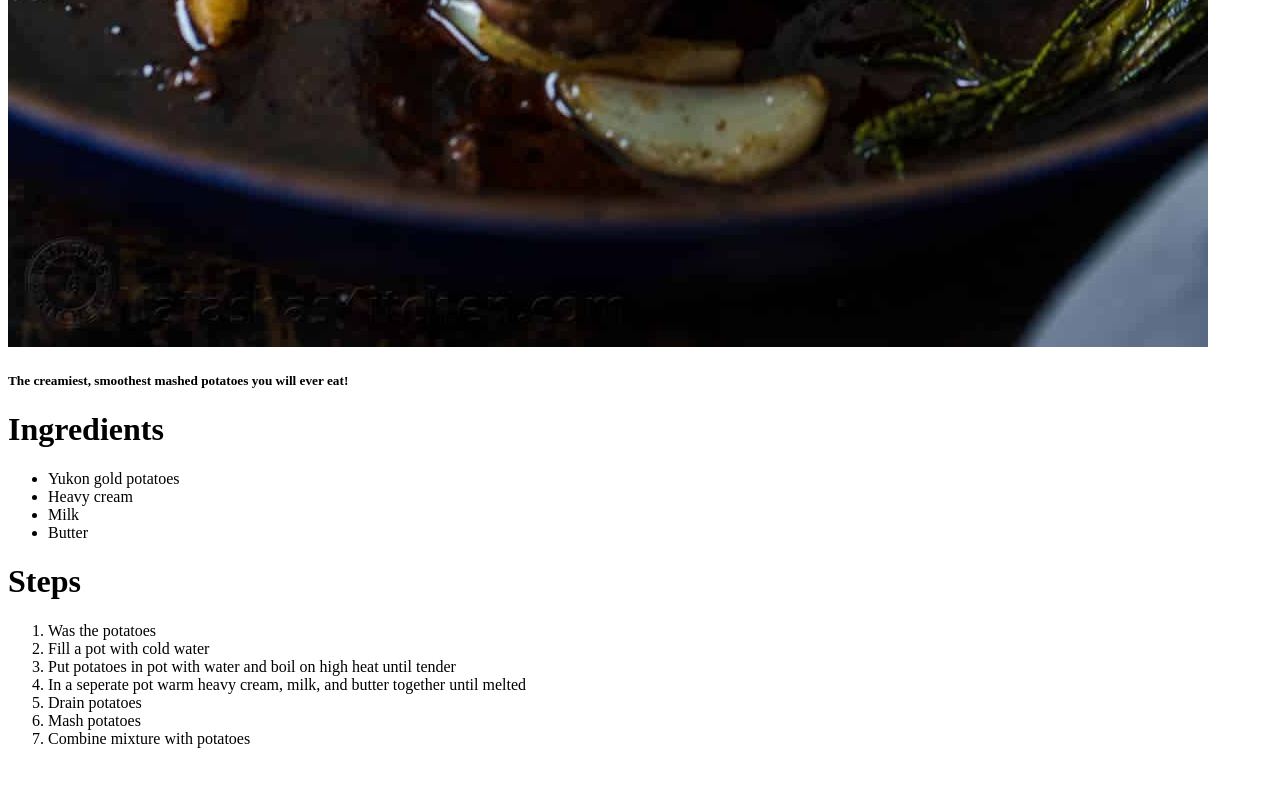
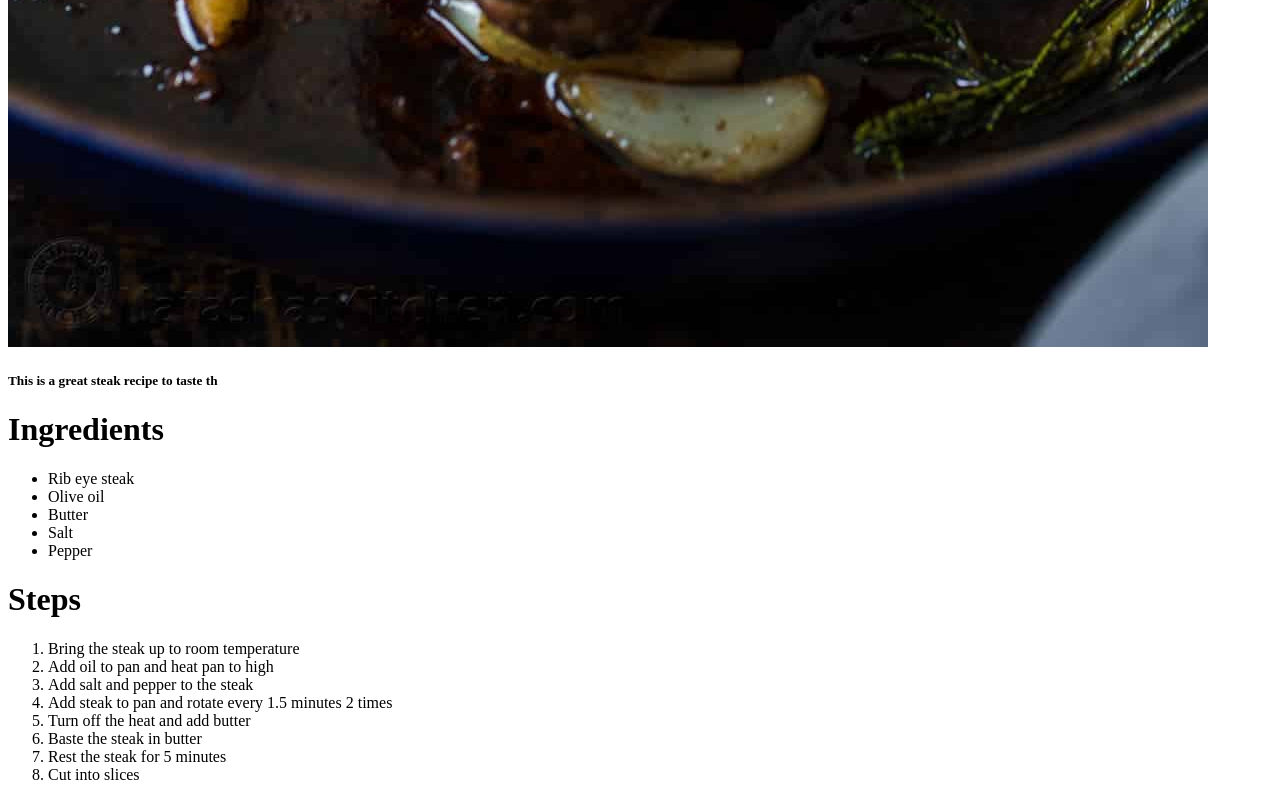
Before and after one commit to codegnomexx/odin-recipes, a plain HTML site: page recipes/steak.html in a window 1280 px wide. Shown: the part 1533-2333 px from the top of the page. Before the commit the page ends 2297 px from the top, so only its background shows below. Drawn offline with Linux system fonts and the light colour scheme.

Commit message:
added steak recipe details

```diff
--- a/recipes/steak.html
+++ b/recipes/steak.html
@@ -8,23 +8,25 @@
 <body>
     <H1>Pan Seared Steak</H1>
     <img src="./images/steak.jpg" alt="Pan seared steak">
-    <h5>The creamiest, smoothest mashed potatoes you will ever eat!</h5>
+    <h5>This is a great steak recipe to taste th</h5>
     <h1>Ingredients</h1>
     <ul>
-        <li>Yukon gold potatoes</li>
-        <li>Heavy cream</li>
-        <li>Milk</li>
+        <li>Rib eye steak</li>
+        <li>Olive oil</li>
         <li>Butter</li>
+        <li>Salt</li>
+        <li>Pepper</li>
     </ul>
     <h1>Steps</h1>
     <ol>
-        <li>Was the potatoes</li>
-        <li>Fill a pot with cold water</li>
-        <li>Put potatoes in pot with water and boil on high heat until tender</li>
-        <li>In a seperate pot warm heavy cream, milk, and butter together until melted</li>
-        <li>Drain potatoes</li>
-        <li>Mash potatoes</li>
-        <li>Combine mixture with potatoes</li>
+        <li>Bring the steak up to room temperature</li>
+        <li>Add oil to pan and heat pan to high</li>
+        <li>Add salt and pepper to the steak</li>
+        <li>Add steak to pan and rotate every 1.5 minutes 2 times</li>
+        <li>Turn off the heat and add butter</li>
+        <li>Baste the steak in butter</li>
+        <li>Rest the steak for 5 minutes</li>
+        <li>Cut into slices</li>
     </ol>
 </body>
 </html>
```
